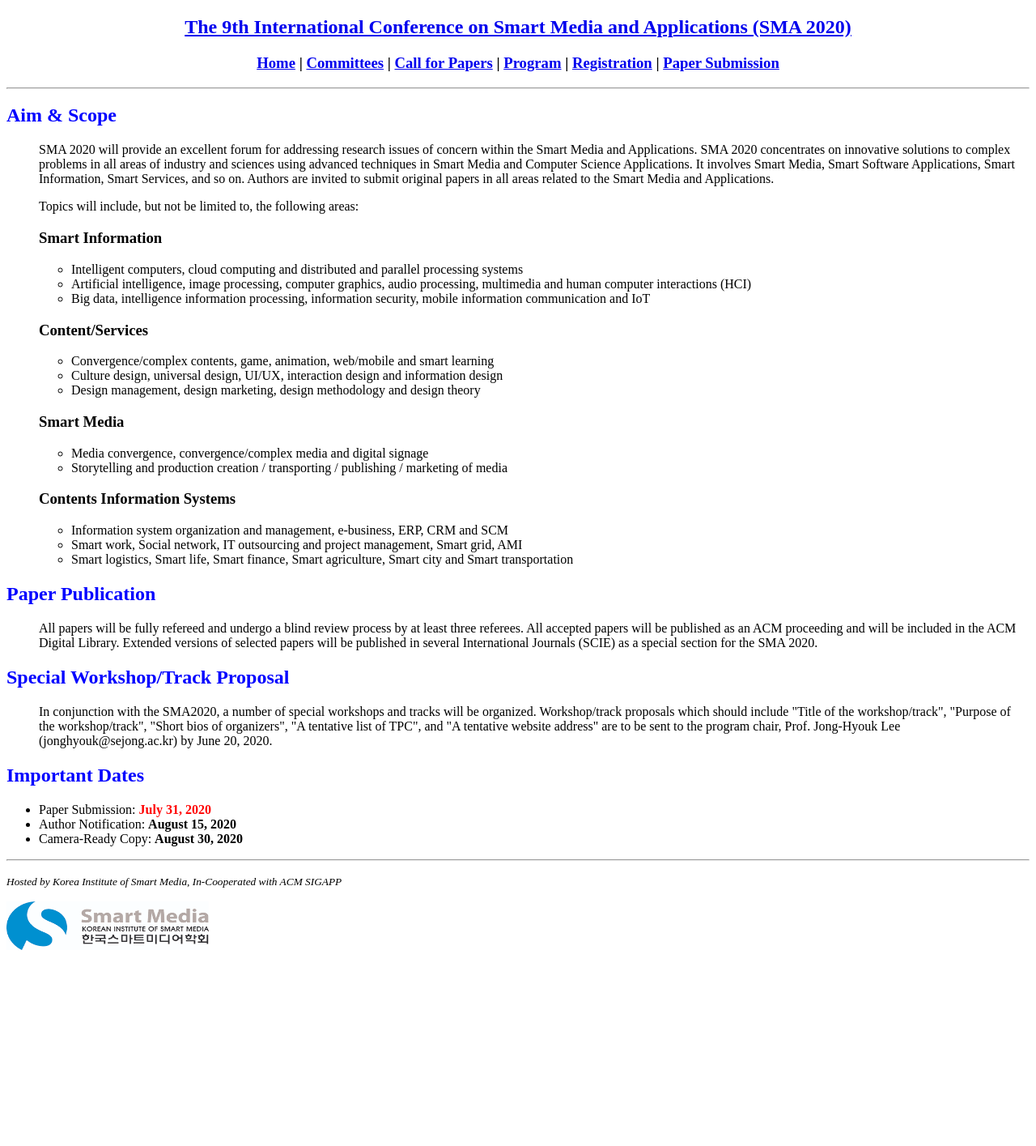
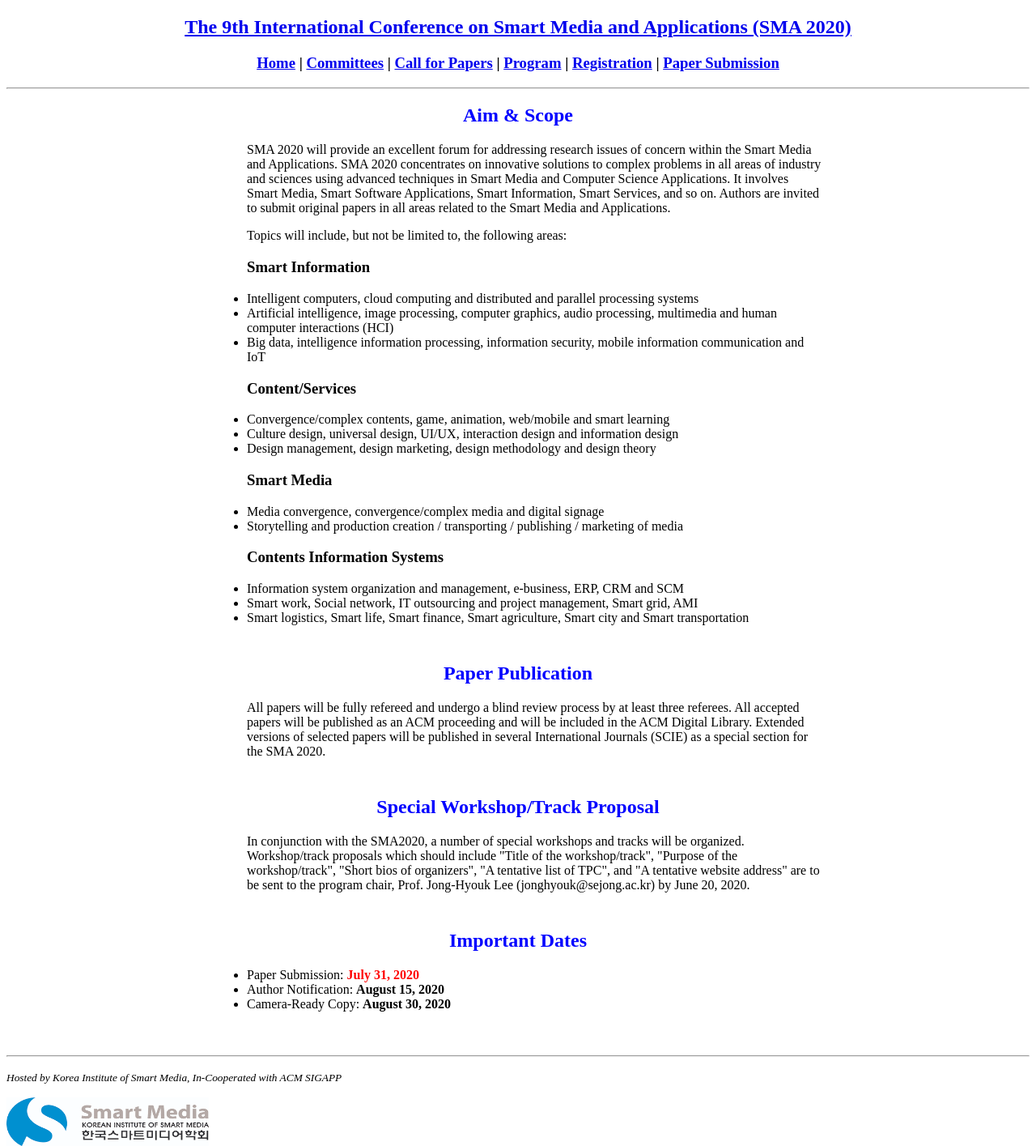
Before and after one commit to icea-conf/sma-2020.github.io, a Jekyll site: the page built from papers/index.html, in a window 1280 px wide. Shown: the whole page at 81% size. Built offline with Jekyll 4.4.1, drawn with Linux system fonts in a browser that asks for light colours; before the commit the page ends 1173 px from its top, so only the background shows below that.

Commit message:
Update index.html

```diff
--- a/papers/index.html
+++ b/papers/index.html
@@ -2,52 +2,56 @@
 layout: default
 title: SMA 2020
 ---
-            <h2 style="color:#0000FF">Aim & Scope</h2>
+<div class="container">
+      <div class="content">
+            <div>
+                  <h2 style="color:#0000FF; text-align:center;">Aim & Scope</h2>
                   <ul>
                         <p>SMA 2020 will provide an excellent forum for addressing research issues of concern within the Smart Media and Applications. SMA 2020 concentrates on innovative solutions to complex problems in all areas of industry and sciences using advanced techniques in Smart Media and Computer Science Applications. It involves Smart Media, Smart Software Applications, Smart Information, Smart Services, and so on. Authors are invited to submit original papers in all areas related to the Smart Media and Applications.</p>
                         <p>Topics will include, but not be limited to, the following areas:</p>
 
                         <h3>Smart Information</h3>
-                        <ul>
                               <li><a>Intelligent computers, cloud computing and distributed and parallel processing systems</a></li>
                               <li><a>Artificial intelligence, image processing, computer graphics, audio processing, multimedia and human computer interactions (HCI)</a></li>
                               <li><a>Big data, intelligence information processing, information security, mobile information communication and IoT</a></li>
-                        </ul>
 
                         <h3>Content/Services</h3>
-                        <ul>
                               <li><a>Convergence/complex contents, game, animation, web/mobile and smart learning</a></li>
                               <li><a>Culture design, universal design, UI/UX, interaction design and information design</a></li>
                               <li><a>Design management, design marketing, design methodology and design theory</a></li>
-                        </ul>
 
                         <h3>Smart Media</h3>
-                        <ul>
                               <li><a>Media convergence, convergence/complex media and digital signage</a></li>
                               <li><a>Storytelling and production creation / transporting / publishing / marketing of media</a></li>
-                        </ul>
 
                         <h3>Contents Information Systems</h3>
-                        <ul>
                               <li><a>Information system organization and management, e-business, ERP, CRM and SCM</a></li>
                               <li><a>Smart work, Social network, IT outsourcing and project management, Smart grid, AMI</a></li>
                               <li><a>Smart logistics, Smart life, Smart finance, Smart agriculture, Smart city and Smart transportation</a></li>
                   </ul>
-            </ul>
+            </div>
 
-            <h2 style="color:#0000FF">Paper Publication</h2>
+            <div style="padding-top: 10px">
+                  <h2 style="color:#0000FF; text-align:center;">Paper Publication</h2>
                   <ul>
                         <p>All papers will be fully refereed and undergo a blind review process by at least three referees. All accepted papers will be published as an ACM proceeding and will be included in the ACM Digital Library. Extended versions of selected papers will be published in several International Journals (SCIE) as a special section for the SMA 2020.</p>
                   </ul>
+            </div>
 
-            <h2 style="color:#0000FF">Special Workshop/Track Proposal</h2>
+            <div style="padding-top: 10px">
+                  <h2 style="color:#0000FF; text-align:center;">Special Workshop/Track Proposal</h2>
                   <ul>
                         <p>In conjunction with the SMA2020, a number of special workshops and tracks will be organized. Workshop/track proposals which should include "Title of the workshop/track", "Purpose of the workshop/track", "Short bios of organizers", "A tentative list of TPC", and "A tentative website address" are to be sent to the program chair, Prof. Jong-Hyouk Lee (jonghyouk@sejong.ac.kr) by June 20, 2020.</p>
                   </ul>
+            </div>
 
-            <h2 style="color:#0000FF">Important Dates</h2>
+            <div style="padding-top: 10px">
+                  <h2 style="color:#0000FF; text-align:center;">Important Dates</h2>
                   <ul>
                         <li><a>Paper Submission: </a><b style="color:#FF0000">July 31, 2020</b></li>
                         <li><a>Author Notification: </a><b>August 15, 2020</b></li>
                         <li><a>Camera-Ready Copy: </a><b>August 30, 2020</b></li>
                   </ul>
+            </div>
+      </div>
+</div>
```
Lines whose indentation alone changed are shown as unchanged.
